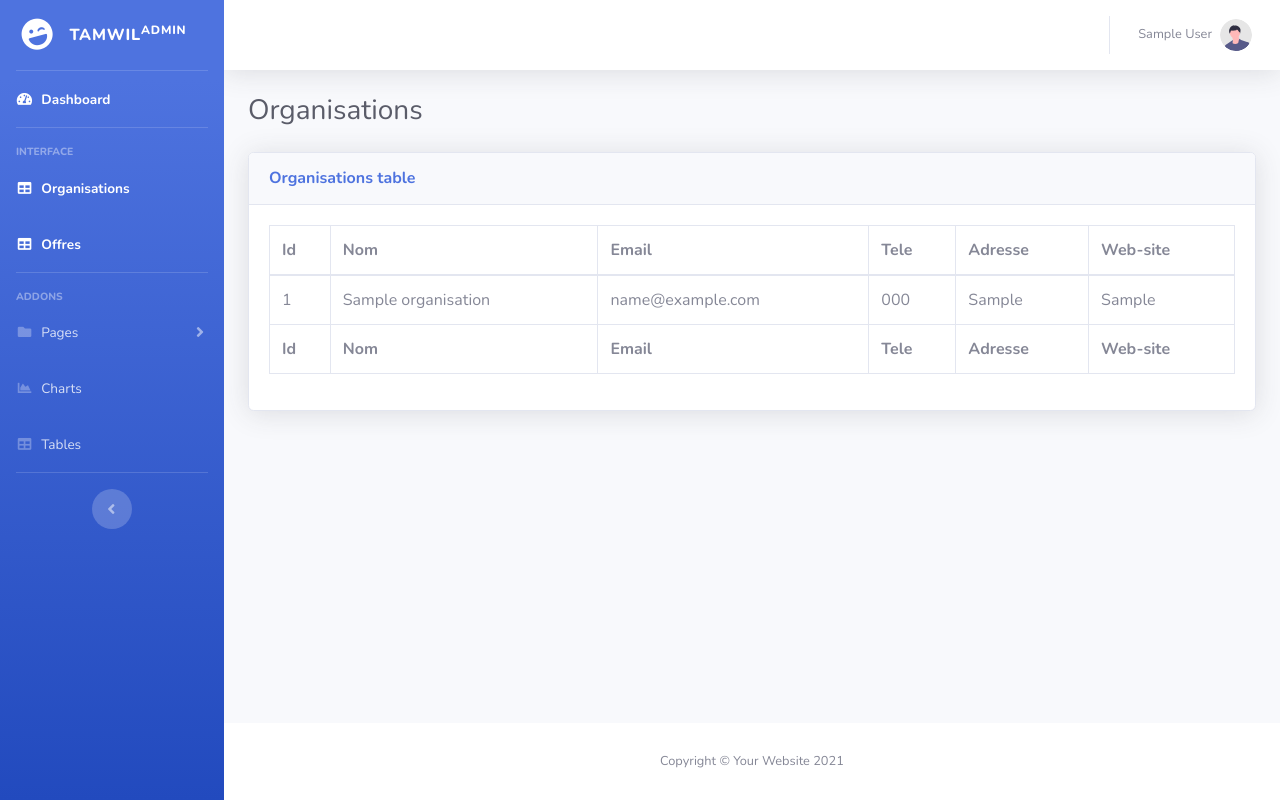
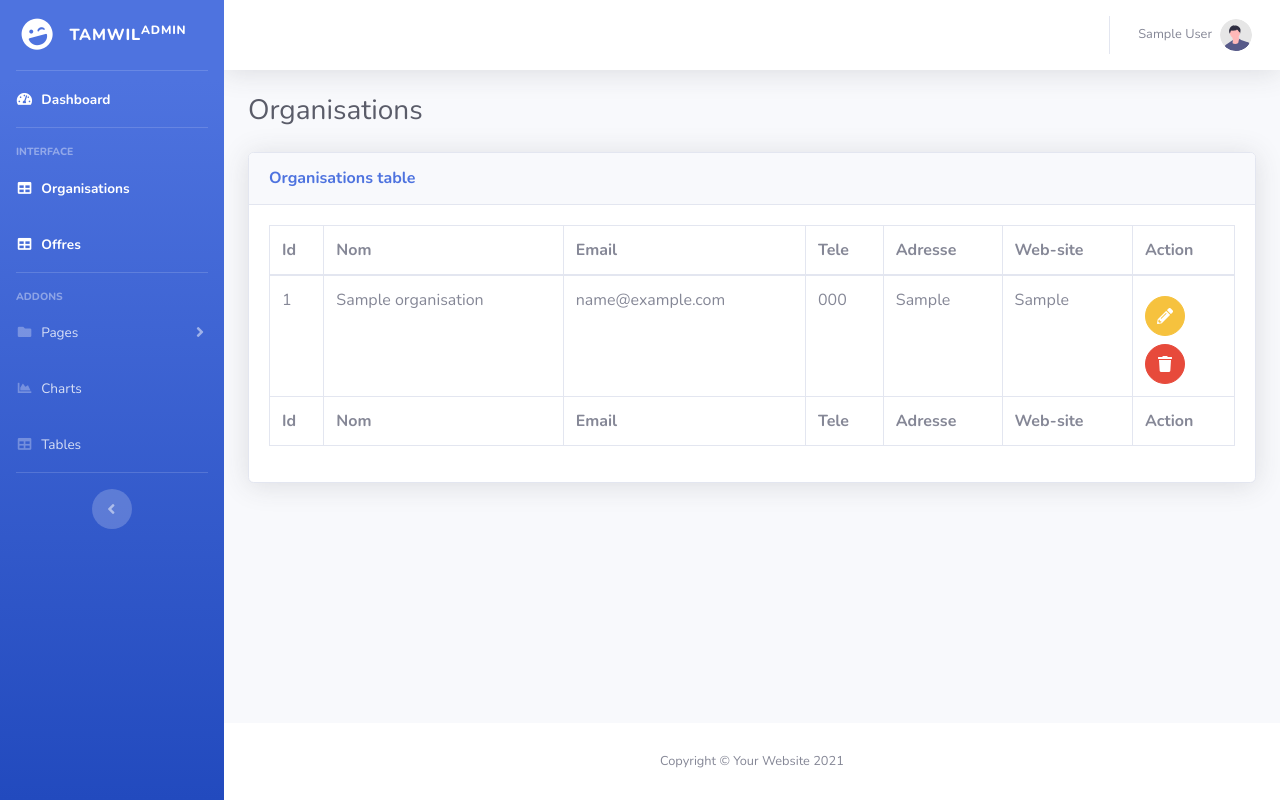
Before and after one commit to kamalaitomar/tamwil, a Laravel app: page /organisations in a window 1280 px wide. Run offline with Laravel 8, Linux system fonts and the light colour scheme; a user stored in the database is signed in; tables that the repository leaves empty hold one stand-in row (values such as "Sample post"); some libraries are stand-ins or nearby versions.

Commit message:
organisations table : edit delete button & pagination

```diff
--- a/resources/views/admin/organisations.blade.php
+++ b/resources/views/admin/organisations.blade.php
@@ -23,6 +23,7 @@
                             <th>Tele</th>
                             <th>Adresse</th>
                             <th>Web-site</th>
+                            <th>Action</th>
                         </tr>
                     </thead>
                     <tfoot>
@@ -33,6 +34,7 @@
                             <th>Tele</th>
                             <th>Adresse</th>
                             <th>Web-site</th>
+                            <th>Action</th>
                         </tr>
                     </tfoot>
                     <tbody>
@@ -44,11 +46,25 @@
                                 <td>{{$organisation->tel}}</td>
                                 <td>{{$organisation->adresse}}</td>
                                 <td>{{$organisation->web_site}}</td>
+                                <td>
+                                    <div class="my-2"></div>
+                                    <a href="#" class="btn btn-warning btn-circle" title="Edit">
+                                        <i class="fas fa-pencil-alt"></i>
+                                    </a>
+                                    <div class="my-2"></div>
+                                    <a href="#" class="btn btn-danger btn-circle" title="Delete">
+                                        <i class="fas fa-trash"></i>
+                                    </a>
+                                </td>
                             </tr>
+
                         @endforeach
 
                     </tbody>
                 </table>
+                <div class="d-flex justify-content-center">
+                    {!! $organisations->links() !!}
+                </div>
             </div>
         </div>
     </div>
```
